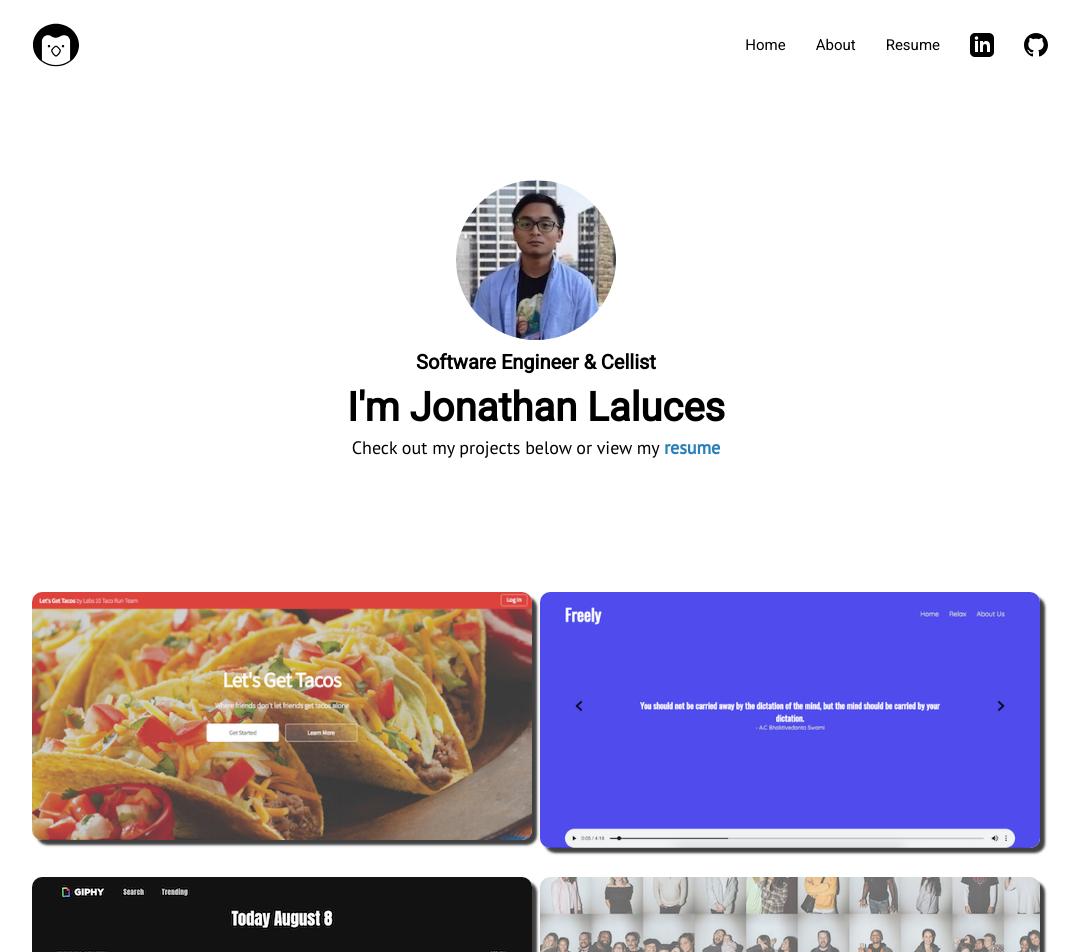
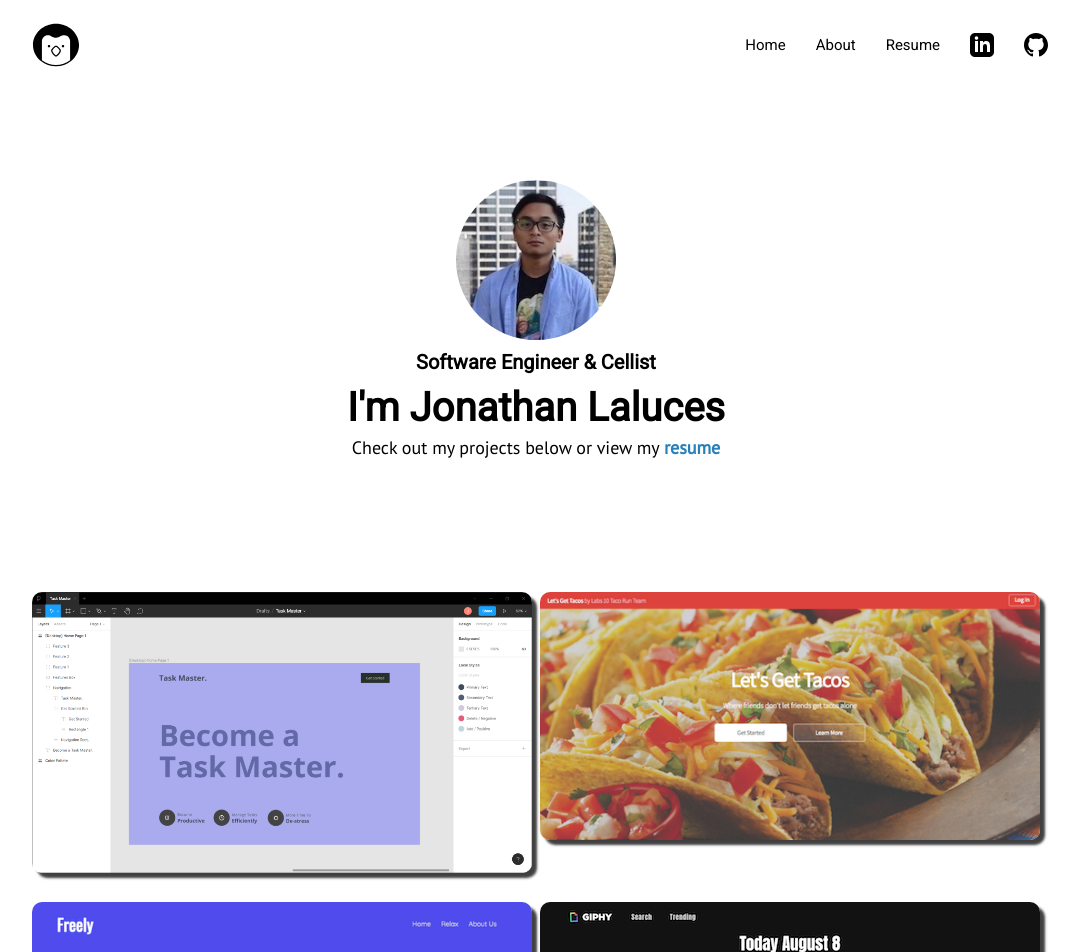
Before and after one commit to jlaluces123/Portfolio-revamp, a React (Create React App) app in the folder client/: page / in a window 1280 px wide. Shown: the top 952 px of the page, without its empty margins (104-1183 px from the left). Built offline with nearby package versions, Linux system fonts and the light colour scheme; the HTML template or start-up script is replaced by a standard one.

Commit message:
Task Master Project: added and wired up

```diff
--- a/client/src/components/Data/index.js
+++ b/client/src/components/Data/index.js
@@ -1,102 +1,115 @@
 // Assets
-import TacoProject from "../../assets/taco_home.png";
-import TacoProject2 from "../../assets/taco_create_lg.png";
+import TaskMaster from '../../assets/task_master_lg.png';
+import TaskMaster2 from '../../assets/task_master_sitemap.PNG';
 
-import FreelyProject from "../../assets/meditation_app.png";
-import FreelyProject2 from "../../assets/meditation_lg.png";
+import TacoProject from '../../assets/taco_home.png';
+import TacoProject2 from '../../assets/taco_create_lg.png';
 
-import GiphyClone from "../../assets/giphy_clone.png";
-import GiphyClone2 from "../../assets/giphy_clone_lg.png";
+import FreelyProject from '../../assets/meditation_app.png';
+import FreelyProject2 from '../../assets/meditation_lg.png';
 
-import Ngroups from "../../assets/ngroups_project.png";
-import Ngroups2 from "../../assets/ngroups_lg.png";
+import GiphyClone from '../../assets/giphy_clone.png';
+import GiphyClone2 from '../../assets/giphy_clone_lg.png';
 
-import BlogProject from "../../assets/blog_home.png";
-import BlogProject2 from "../../assets/blog_lg.png";
+import Ngroups from '../../assets/ngroups_project.png';
+import Ngroups2 from '../../assets/ngroups_lg.png';
+
+import BlogProject from '../../assets/blog_home.png';
+import BlogProject2 from '../../assets/blog_lg.png';
 
 // import HuddleProject from "../../assets/huddle_challenge.webp";
 
 // Text Data
 import {
+    taskMasterInDepth,
+    taskMasterTechStack,
     tacoInDepth,
     tacoTechStack,
-
     freelyInDepth,
     freelyTechStack,
-
     nGroupsInDepth,
     nGroupsTechStack,
-
     giphyInDepth,
     giphyTechStack,
-
     gatsbyInDepth,
     gatsbyTechStack,
-
-} from "./text.js";
-
-
+} from './text.js';
 
 export const projectArr = [
     {
-    "title": "Lets Get Tacos",
-    "link": "/projects/lets-get-tacos",
-    "description": "Modern Web App with CRUD functionality",
-    "image": TacoProject,
-    "secondImage": TacoProject2,
-    "inDepth": tacoInDepth(),
-    "techStack": tacoTechStack(),
-    "github": "https://github.com/Lambda-School-Labs/labs10-taco-run",
-    "demo": "https://taco-run-c453f.firebaseapp.com/",
+        title: 'Task Master',
+        link: '/projects/task-master',
+        description:
+            'MERN App Aimed to Increase Productivity and Reduce Stress',
+        image: TaskMaster,
+        secondImage: TaskMaster2,
+        inDepth: taskMasterInDepth(),
+        techStack: taskMasterTechStack(),
+        github: 'https://github.com/jlaluces123/Task-Master',
+        demo: 'https://github.com/jlaluces123/Task-Master',
     },
 
     {
-    "title": "Freely",
-    "link": "/projects/freely",
-    "description": "Web App Made With React to help users relax after a long day",
-    "image": FreelyProject,
-    "secondImage": FreelyProject2,
-    "inDepth": freelyInDepth(),
-    "techStack": freelyTechStack(),
-    "github": "https://github.com/jlaluces123/Freely",
-    "demo": "https://freely-db7b0.firebaseapp.com/",
+        title: 'Lets Get Tacos',
+        link: '/projects/lets-get-tacos',
+        description: 'Modern Web App with CRUD functionality',
+        image: TacoProject,
+        secondImage: TacoProject2,
+        inDepth: tacoInDepth(),
+        techStack: tacoTechStack(),
+        github: 'https://github.com/Lambda-School-Labs/labs10-taco-run',
+        demo: 'https://taco-run-c453f.firebaseapp.com/',
     },
 
     {
-    "title": "Giphy Clone Side Project",
-    "link": "/projects/giphy-clone",
-    "description": "Taking one of my most used apps and creating a neat replica",
-    "image": GiphyClone,
-    "secondImage": GiphyClone2,
-    "inDepth": giphyInDepth(),
-    "techStack": giphyTechStack(),
-    "github": "https://github.com/jlaluces123/Giphy-Clone",
-    "demo": "https://giphy-clone-6a8f9.firebaseapp.com/",
-  },
-
-
-  {
-    "title": "Neighborhood Groups Finder",
-    "link": "/projects/neighborhood-groups-finder",
-    "description": "Project to help my church introduce guests to the neighborhood groups to get to know them better",
-    "image": Ngroups,
-    "secondImage": Ngroups2,
-    "inDepth": nGroupsInDepth(),
-    "techStack": nGroupsTechStack(),
-    "github": "https://github.com/jlaluces123/ngroups-frontend",
-    "demo": "https://neighborhood-groups-finder.firebaseapp.com/",
+        title: 'Freely',
+        link: '/projects/freely',
+        description:
+            'Web App Made With React to help users relax after a long day',
+        image: FreelyProject,
+        secondImage: FreelyProject2,
+        inDepth: freelyInDepth(),
+        techStack: freelyTechStack(),
+        github: 'https://github.com/jlaluces123/Freely',
+        demo: 'https://freely-db7b0.firebaseapp.com/',
     },
 
     {
-    "title": "Thoughts Of A Developer",
-    "link": "/projects/blog",
-    "description": "Blog website made with React and Gatsby",
-    "image": BlogProject,
-    "secondImage": BlogProject2,
-    "inDepth": gatsbyInDepth(),
-    "techStack": gatsbyTechStack(),
-    "github": "https://github.com/jlaluces123/Gatsby-Blog-Site-Remake",
-    "demo": "https://gatsby-blog-e40ac.firebaseapp.com/",
+        title: 'Giphy Clone Side Project',
+        link: '/projects/giphy-clone',
+        description:
+            'Taking one of my most used apps and creating a neat replica',
+        image: GiphyClone,
+        secondImage: GiphyClone2,
+        inDepth: giphyInDepth(),
+        techStack: giphyTechStack(),
+        github: 'https://github.com/jlaluces123/Giphy-Clone',
+        demo: 'https://giphy-clone-6a8f9.firebaseapp.com/',
+    },
+
+    {
+        title: 'Neighborhood Groups Finder',
+        link: '/projects/neighborhood-groups-finder',
+        description:
+            'Project to help my church introduce guests to the neighborhood groups to get to know them better',
+        image: Ngroups,
+        secondImage: Ngroups2,
+        inDepth: nGroupsInDepth(),
+        techStack: nGroupsTechStack(),
+        github: 'https://github.com/jlaluces123/ngroups-frontend',
+        demo: 'https://neighborhood-groups-finder.firebaseapp.com/',
+    },
+
+    {
+        title: 'Thoughts Of A Developer',
+        link: '/projects/blog',
+        description: 'Blog website made with React and Gatsby',
+        image: BlogProject,
+        secondImage: BlogProject2,
+        inDepth: gatsbyInDepth(),
+        techStack: gatsbyTechStack(),
+        github: 'https://github.com/jlaluces123/Gatsby-Blog-Site-Remake',
+        demo: 'https://gatsby-blog-e40ac.firebaseapp.com/',
     },
 
     // {
@@ -110,5 +123,4 @@ export const projectArr = [
     //   "github": "https://github.com/jlaluces123/Huddle-Landing-Page-Challenge",
     //   "demo": "",
     // },
-
 ];
```
Also changed, not shown: client/src/components/Data/text.js (+267 -122 lines), client/src/assets/task_master_lg.png (added), client/src/assets/task_master_sitemap.PNG (added). Lines whose indentation alone changed are shown as unchanged.
